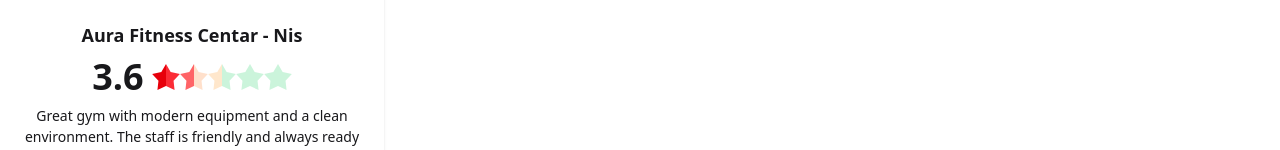
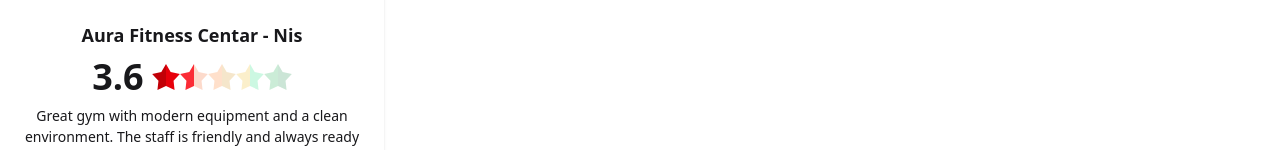
Before and after one commit to NemanjaSavic-hub/GymSpace, a React app in the folder frontend/: page /home in a window 1280 px wide. Shown: the part 334-484 px from the top of the page. Built offline with nearby package versions, Linux system fonts and the light colour scheme; the HTML template or start-up script is replaced by a standard one.

Commit message:
Modified half star rating component

```diff
--- a/frontend/src/components/HalfStarRating.tsx
+++ b/frontend/src/components/HalfStarRating.tsx
@@ -1,23 +1,80 @@
 interface Props{
     defaultChecked:number
 }
+
+interface InputProp {
+    maskClass: string,
+
+}
 // {defaultChecked}: Props
 const HalfStarRating = () => {
+    const getColorForRating = (rating: number) => {
+        if(rating < 1)
+            return "bg-red-700";
+        if(rating <= 1.5)
+            return "bg-red-600";
+        if(rating <= 2)
+            return "bg-red-500";
+        if(rating <= 2.5)
+            return "bg-orange-600";
+        if(rating <= 3)
+            return "bg-orange-500";
+        if(rating <= 3.5)
+            return "bg-yellow-600";
+        if(rating <= 4)
+            return "bg-yellow-700";
+        if(rating <= 4.5)
+            return "bg-green-400";
+        if(rating < 5)
+            return "bg-green-600";
+        if(rating == 5)
+            return "bg-red-700";
+        return "bg-neutral-100";
+
+    }
+    const inputs = [1,2,3,4,5,6,7,8,9,10]
+    const colors = ["bg-red-700", "bg-red-600", "bg-red-500", "bg-orange-600"]
     return (
         <div className="rating rating-lg rating-half flex items-center">
             <input type="radio" name="rating-11" className="rating-hidden" />
-            <input type="radio" name="rating-11" className="mask mask-star-2 mask-half-1 bg-red-600" aria-label="0.5 star" />
-            <input type="radio" name="rating-11" className="mask mask-star-2 mask-half-2 bg-red-500" aria-label="1 star" />
-            <input type="radio" name="rating-11" className="mask mask-star-2 mask-half-1 bg-red-400" aria-label="1.5 star" defaultChecked />
-            <input type="radio" name="rating-11" className="mask mask-star-2 mask-half-2 bg-orange-500" aria-label="2 star" />
-            <input type="radio" name="rating-11" className="mask mask-star-2 mask-half-1 bg-orange-400" aria-label="2.5 star" />
-            <input type="radio" name="rating-11" className="mask mask-star-2 mask-half-2 bg-green-500" aria-label="3 star" />
-            <input type="radio" name="rating-11" className="mask mask-star-2 mask-half-1 bg-green-500" aria-label="3.5 star" />
-            <input type="radio" name="rating-11" className="mask mask-star-2 mask-half-2 bg-green-500" aria-label="4 star" />
-            <input type="radio" name="rating-11" className="mask mask-star-2 mask-half-1 bg-green-500" aria-label="4.5 star" />
-            <input type="radio" name="rating-11" className="mask mask-star-2 mask-half-2 bg-green-500" aria-label="5 star" />
+            <input type="radio" name="rating-11" className="mask mask-star-2 mask-half-1 bg-red-700" aria-label="0.5 star" />
+            <input type="radio" name="rating-11" className="mask mask-star-2 mask-half-2 bg-red-600" aria-label="1 star" />
+            <input type="radio" name="rating-11" className="mask mask-star-2 mask-half-1 bg-red-500" aria-label="1.5 star" defaultChecked />
+            <input type="radio" name="rating-11" className="mask mask-star-2 mask-half-2 bg-orange-600" aria-label="2 star" />
+            <input type="radio" name="rating-11" className="mask mask-star-2 mask-half-1 bg-orange-500" aria-label="2.5 star" />
+            <input type="radio" name="rating-11" className="mask mask-star-2 mask-half-2 bg-yellow-600" aria-label="3 star" />
+            <input type="radio" name="rating-11" className="mask mask-star-2 mask-half-1 bg-yellow-500" aria-label="3.5 star" />
+            <input type="radio" name="rating-11" className="mask mask-star-2 mask-half-2 bg-green-400" aria-label="4 star" />
+            <input type="radio" name="rating-11" className="mask mask-star-2 mask-half-1 bg-green-600" aria-label="4.5 star" />
+            <input type="radio" name="rating-11" className="mask mask-star-2 mask-half-2 bg-green-700" aria-label="5 star" />
         </div>
     )
 }
 
 export default HalfStarRating
+
+        // switch(rating){
+        //     case 0.5:
+
+        //         return "bg-red-700";
+        //     case 1:
+        //         return "bg-red-600";
+        //     case 1.5:
+        //         return "bg-red-500";
+        //     case 2:
+        //         return "bg-orange-600";
+        //     case 2.5:
+        //         return "bg-orange-500";
+        //     case 3:
+        //         return "bg-yellow-600";
+        //     case 3.5:
+        //         return "bg-yellow-700";
+        //     case 4:
+        //         return "bg-green-400";
+        //     case 4.5:
+        //         return "bg-green-600";
+        //     case 5:
+        //         return "bg-green-700";
+        //     default:
+        //         return "";
+        // }
```
